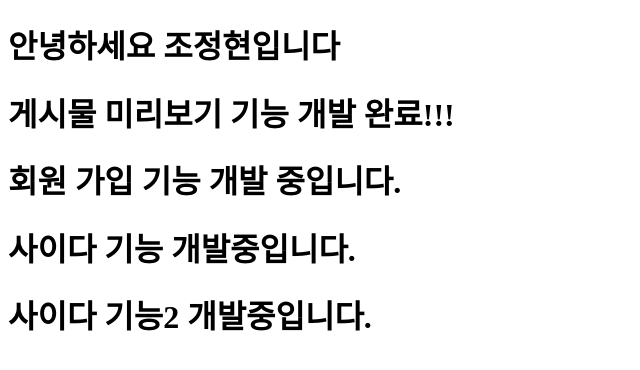
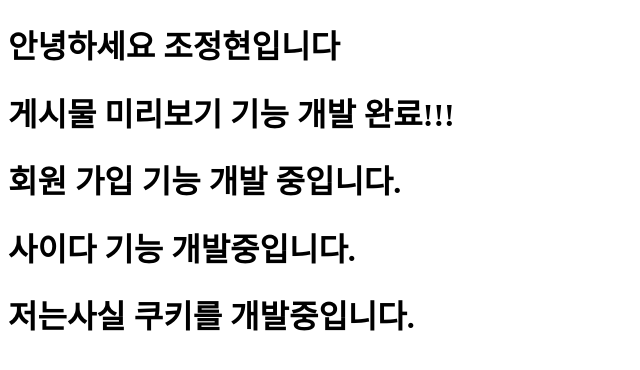
Before and after one commit to AWS-Cloud-School-6/demo-repository, a website: page index.html in a window 1280 px wide. Shown: the whole page, without its empty margins (0-640 px from the left). Drawn offline with Linux system fonts and the light colour scheme.

Commit message:
#41 [Feat]: 쿠키 기능 개발
쿠키쿠키

```diff
--- a/index.html
+++ b/index.html
@@ -12,7 +12,7 @@
     <h1>게시물 미리보기 기능 개발 완료!!!</h1>
     <h1>회원 가입 기능 개발 중입니다.</h1>
     <h1>사이다 기능 개발중입니다.</h1>
-    <h1>사이다 기능2 개발중입니다.</h1>
+    <h1>저는사실 쿠키를 개발중입니다.</h1>
 </body>
 
 </html>
```
